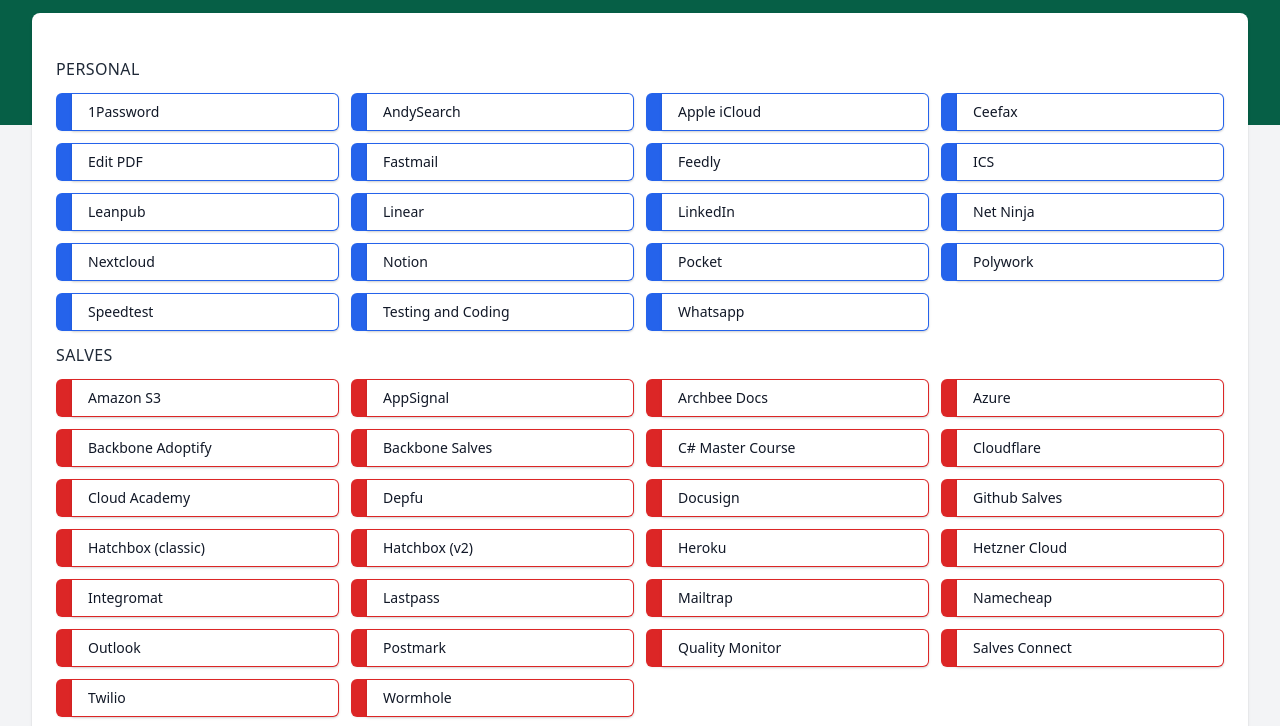
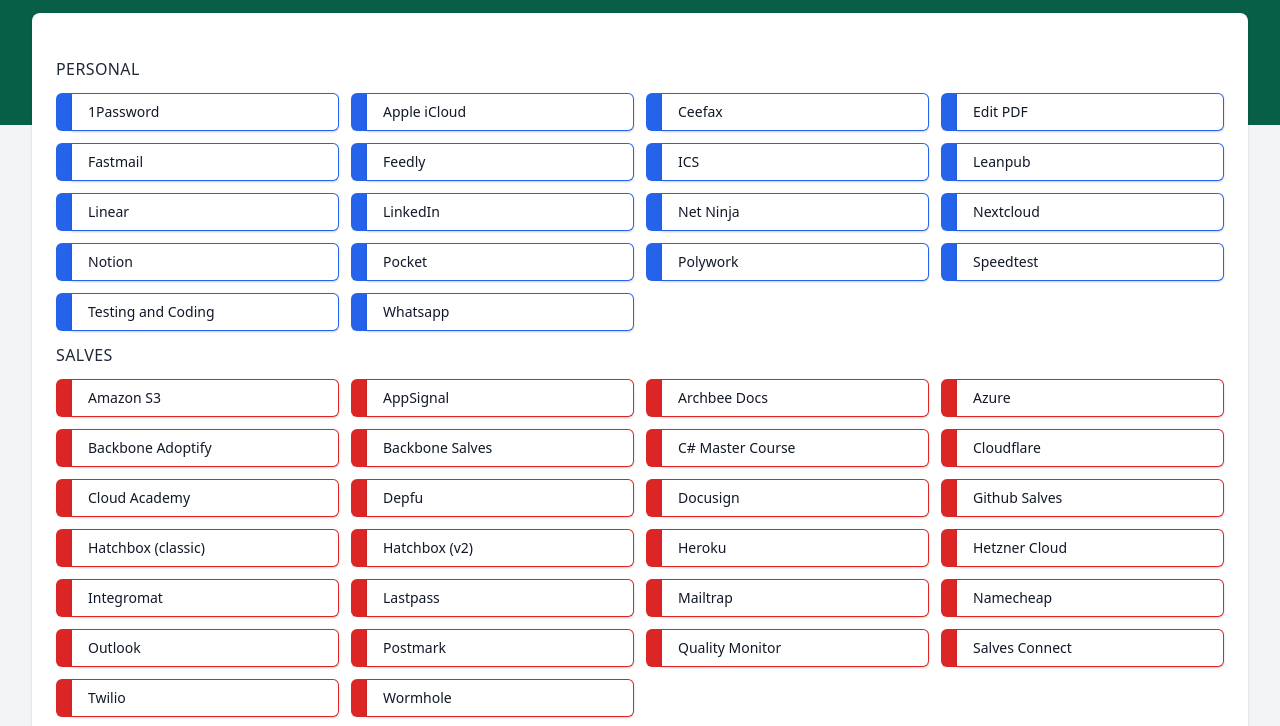
Before and after one commit to jarkelen/hotlynx, a plain HTML site: page index.html in a window 1280 px wide. Shown: the part 67-793 px from the top of the page. Drawn offline with nearby package versions, Linux system fonts and the light colour scheme.

```diff
--- a/index.html
+++ b/index.html
@@ -37,16 +37,6 @@
                 <a href="https://my.1password.com/home" target="blank">
                   <div class="flex-1 px-4 py-2 text-sm truncate">
                     <div class="text-gray-900 font-medium hover:text-gray-600">1Password</div>
-                  </div>
-                </a>
-              </div>
-            </li>
-            <li class="col-span-1 flex shadow-sm rounded-md" id="#{dom_id(link)}">
-              <div class="bg-blue-600 flex-shrink-0 flex items-center justify-center w-4 text-white text-sm font-medium rounded-l-md"></div>
-              <div class="flex-1 flex items-center justify-between border-t border-r border-b border-blue-600 bg-white rounded-r-md truncate shadow hover:bg-blue-100">
-                <a href="https://andisearch.com/" target="blank">
-                  <div class="flex-1 px-4 py-2 text-sm truncate">
-                    <div class="text-gray-900 font-medium hover:text-gray-600">AndySearch</div>
                   </div>
                 </a>
               </div>
```
